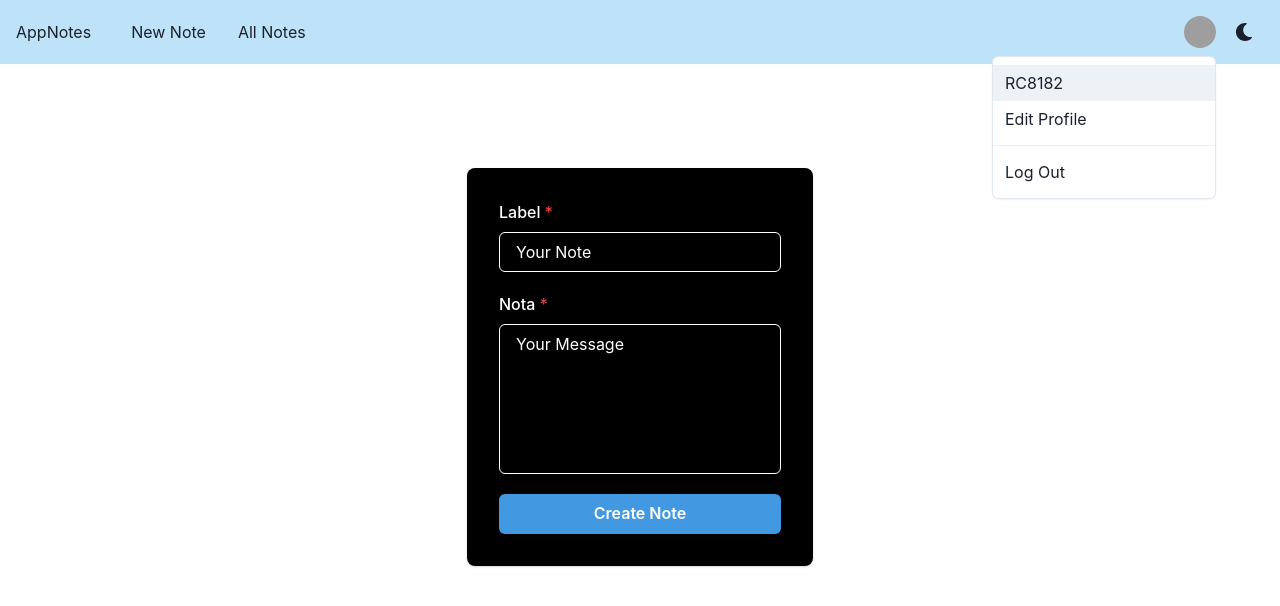
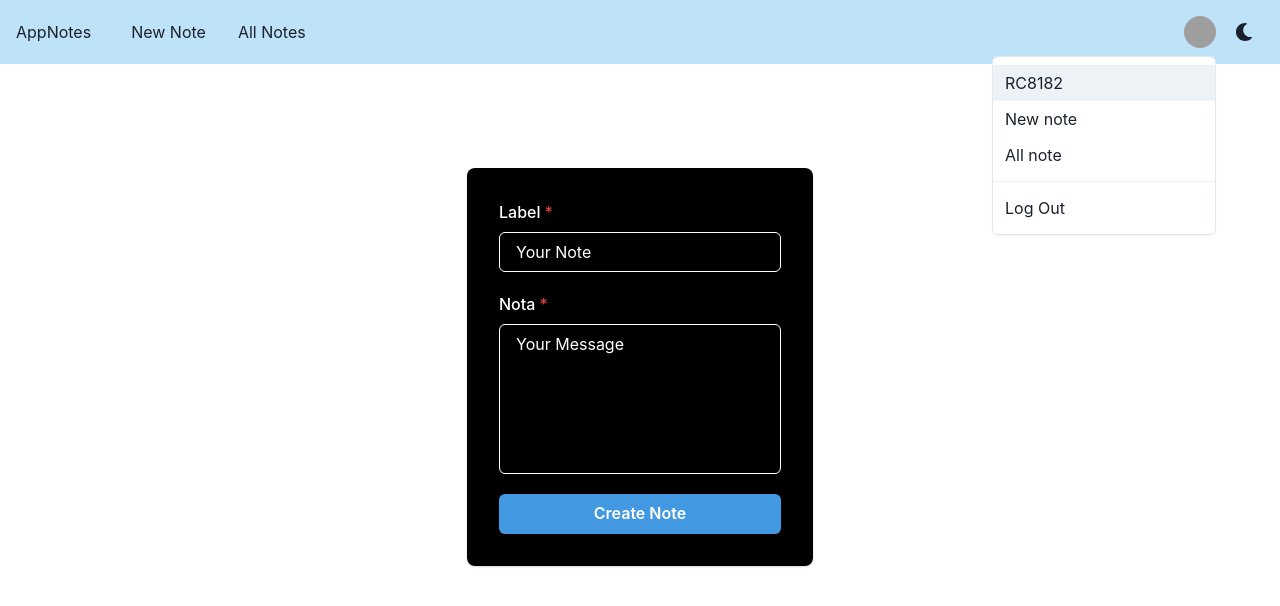
Before and after one commit to RC8182/NotesApp-Node-React-Mongo, a React (Create React App) app in the folder client/notas/: page / in a window 1280 px wide. Both pictures are taken after a click on the button 1200 px from the left and 32 px from the top of the page. Shown: the top 606 px of the page. Built offline with nearby package versions, Linux system fonts and the light colour scheme; grey boxes are pictures that could not be loaded; the HTML template or start-up script is replaced by a standard one.

Commit message:
added links to notes on navBar menu

```diff
--- a/client/notas/src/components/Navbar/NavBar.js
+++ b/client/notas/src/components/Navbar/NavBar.js
@@ -10,6 +10,7 @@ import {
   MenuItem,
   MenuDivider,
   useColorModeValue,
+  Link,
 } from '@chakra-ui/react';
 import { ColorModeSwitcher } from '../ColorMode/ColorModeSwitcher';
 import { NavLinks } from './NavLinks';
@@ -57,7 +58,12 @@ export default function NavBar() {
               </MenuButton>
               <MenuList>
                 <MenuItem>RC8182</MenuItem>
-                <MenuItem>Edit Profile</MenuItem>
+                <Link href='https://appnotes8182.netlify.app/'>
+                <MenuItem>New note</MenuItem>
+                </Link>
+                <Link href='https://appnotes8182.netlify.app/api/all-notes'>
+                <MenuItem>All note</MenuItem>
+                </Link>
                 <MenuDivider />
                 <MenuItem>Log Out</MenuItem>
               </MenuList>
```
